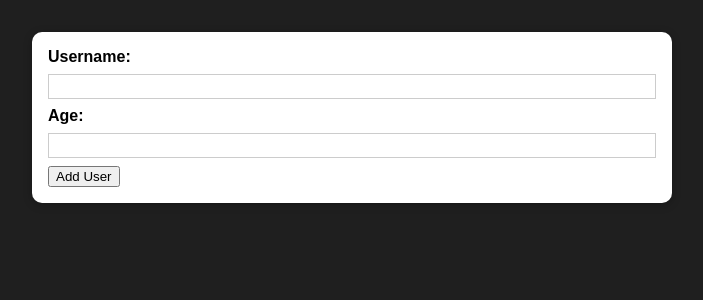
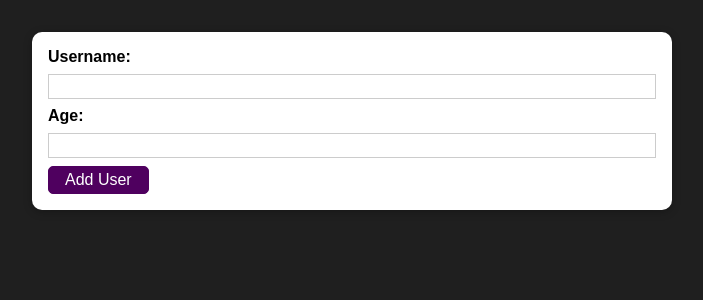
Before and after one commit to locaulker/simple-react-app, a React (Create React App) app: page / in a window 1280 px wide. Shown: the top 300 px of the page, without its empty margins (288-991 px from the left). Built offline with nearby package versions, Linux system fonts and the light colour scheme.

Commit message:
implemented Button component

```diff
--- /dev/null
+++ b/src/components/UI/Button.js
@@ -0,0 +1,17 @@
+import React from "react"
+
+import classes from "./Button.module.css"
+
+const Button = props => {
+  return (
+    <button
+      className={classes.button}
+      type={props.type || "button"}
+      onClick={props.onClick}
+    >
+      {props.children}
+    </button>
+  )
+}
+
+export default Button
--- /dev/null
+++ b/src/components/UI/Button.module.css
@@ -0,0 +1,19 @@
+.button {
+  font: inherit;
+  border: 1px solid #4f005f;
+  border-radius: 5px;
+  background: #4f005f;
+  color: white;
+  padding: 0.25rem 1rem;
+  cursor: pointer;
+}
+
+.button:hover,
+.button:active {
+  background: #741188;
+  border-color: #741188;
+}
+
+.button:focus {
+  outline: none;
+}
--- a/src/components/Users/AddUser.js
+++ b/src/components/Users/AddUser.js
@@ -1,4 +1,5 @@
 import React from "react"
+import Button from "../UI/Button"
 import Card from "../UI/Card"
 
 import classes from "./AddUser.module.css"
@@ -15,7 +16,7 @@
         <input id="username" type="text" />
         <label htmlFor="age">Age:</label>
         <input id="age" type="number" />
-        <button type="submit">Add User</button>
+        <Button type="submit">Add User</Button>
       </form>
     </Card>
   )
```
